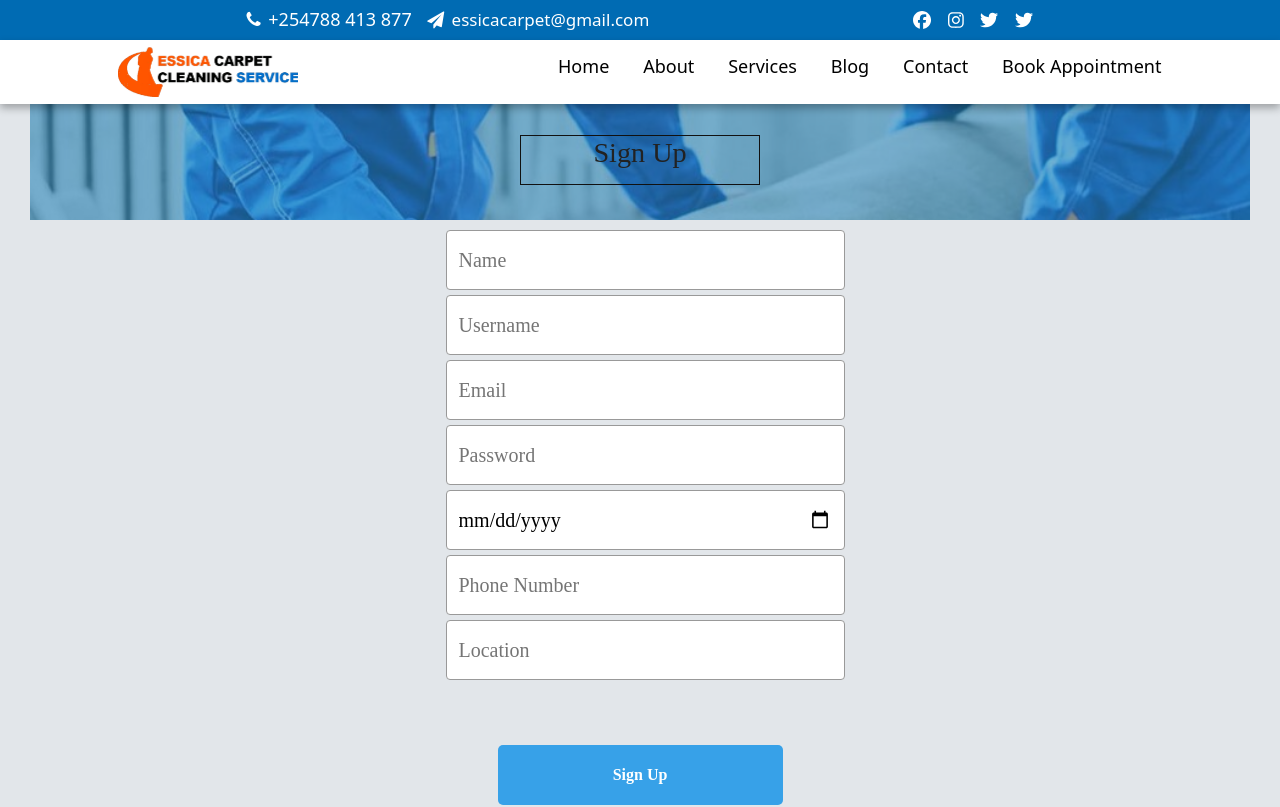
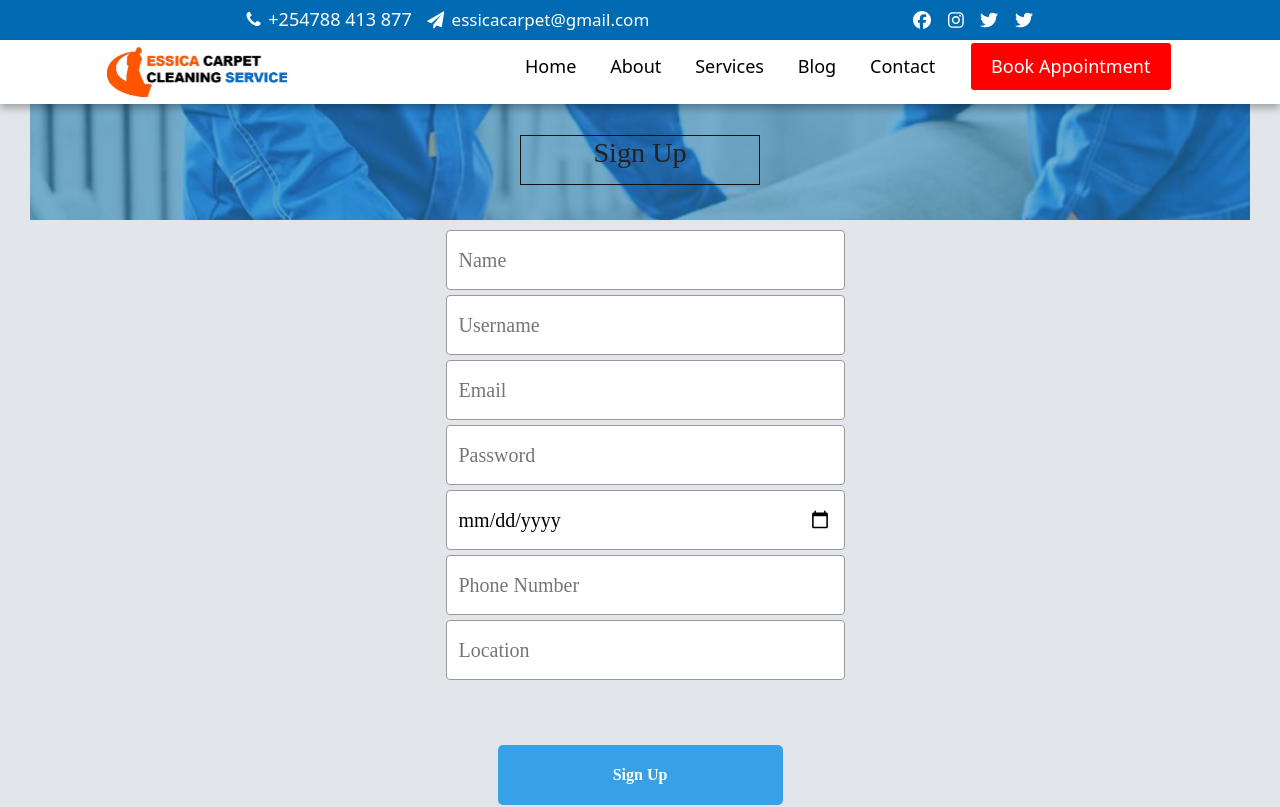
Before and after one commit to Tracy-miranja/essica-carpet-cleaning, a React (Vite) app: page /signup in a window 1280 px wide. Shown: the top 807 px of the page. Built offline with nearby package versions, Linux system fonts and the light colour scheme.

Commit message:
Add styling to booking appointment

```diff
--- a/src/components/Navbar/navbar.css
+++ b/src/components/Navbar/navbar.css
@@ -99,6 +99,26 @@
     border: 2px solid black;
   }
 
+  .nav__item.booking-button {
+   border: 2px solid #fff; /* Adjust the color and width as needed */
+   background-color: #ff0000; /* Red background */
+   border-radius: 5px; /* Rounded corners */
+ }
+
+ .nav__item.booking-button .nav__link {
+   color: #fff; /* White text */
+   padding: 10px 20px; /* Padding inside the border */
+   display: inline-block; /* Allows padding to take effect */
+   text-decoration: none; /* Removes underline from links */
+   transition: background-color 0.3s, color 0.3s; /* Smooth transition for hover effects */
+ }
+
+ .nav__item.booking-button:hover .nav__link {
+   background-color: #cc0000; /* Darker red on hover */
+   color: #ffffff; /* Keeps text white on hover */
+ }
+
+
 
  @media(max-width:768px){
     .nav__toggler{
--- a/src/components/Navbar/navbar.jsx
+++ b/src/components/Navbar/navbar.jsx
@@ -27,7 +27,7 @@ const Navbar= () => {
             <li className="nav__item"> <a href="/Services" className="nav__link">Services</a></li>
             <li className="nav__item"> <a href="/Blog" className="nav__link">Blog</a></li>
             <li className="nav__item"> <a href="/Contact" className="nav__link">Contact</a></li>
-            <li className="nav__item"> <a href="/Options" className="nav__link">Book Appointment</a></li>
+            <li className="nav__item booking-button"> <a href="/Options" className="nav__link">Book Appointment</a></li>
         </ul>
 
         <div onClick={navToggle} className={toggleIcon}>
```
